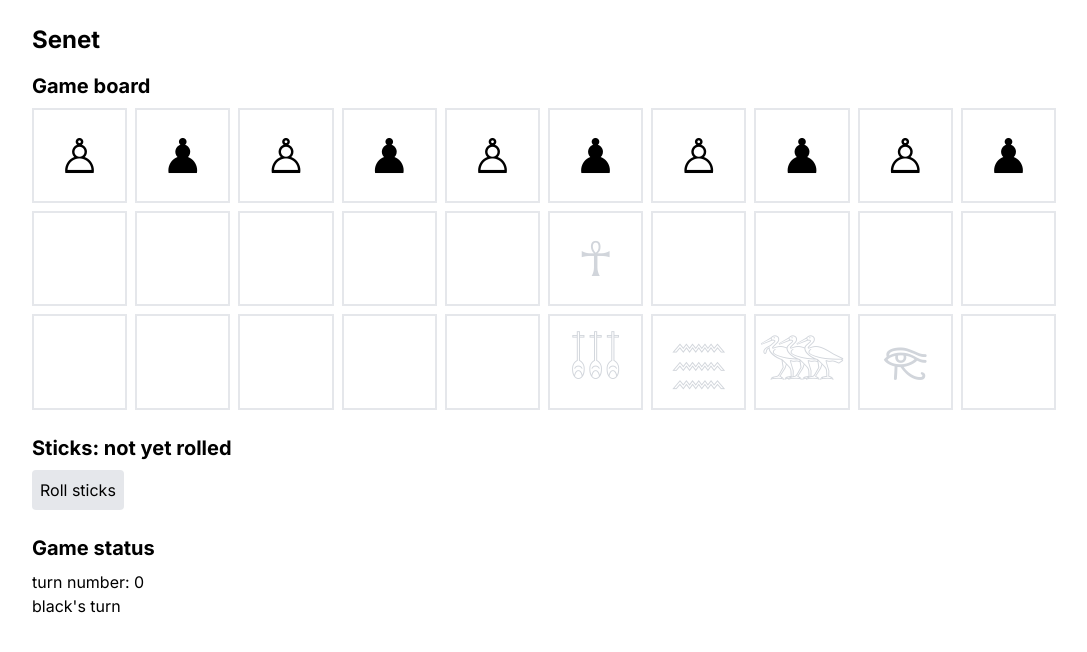
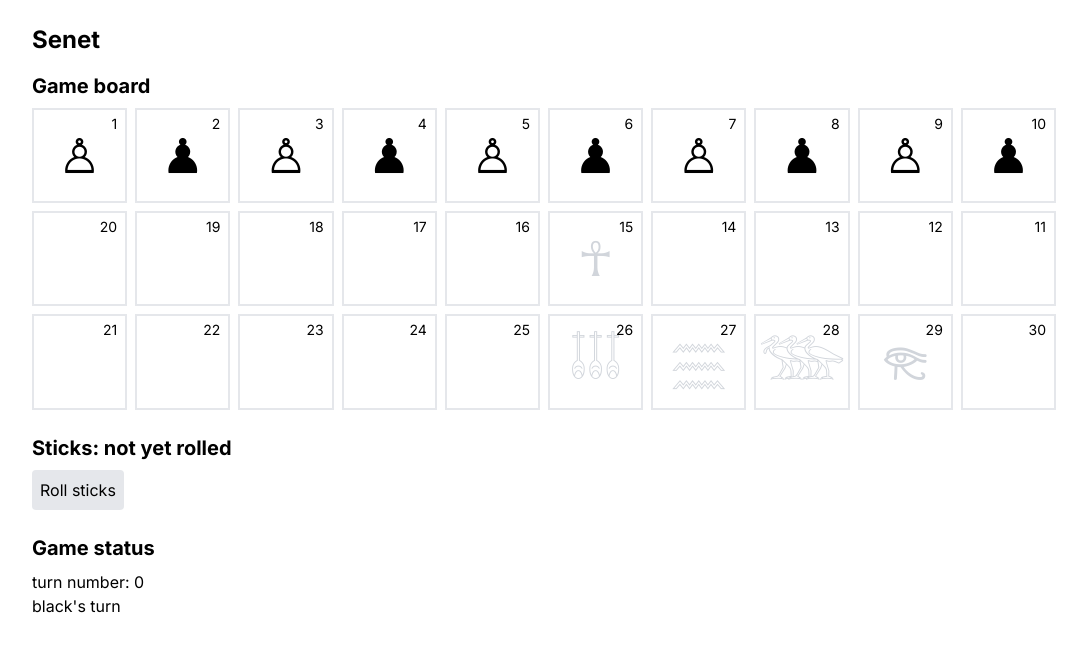
Before and after one commit to aqandrew/senet, a Next.js app: page / in a window 1280 px wide. Shown: the top 652 px of the page, without its empty margins (96-1183 px from the left). Built offline with nearby package versions, Linux system fonts and the light colour scheme.

Commit message:
feat: add space numbers

```diff
--- a/src/app/SenetGame.tsx
+++ b/src/app/SenetGame.tsx
@@ -98,7 +98,8 @@ interface SpaceProps {
 
 function Space({ item, index }: SpaceProps) {
 	return (
-		<div className="w-24 aspect-square grid place-items-center border-2 text-5xl cursor-pointer select-none">
+		<div className="w-24 aspect-square relative grid place-items-center border-2 text-5xl cursor-pointer select-none">
+			<span className="absolute top-1 right-2 text-sm">{index + 1}</span>
 			<span className="text-gray-300 row-start-1 row-span-1 col-start-1 col-span-1">
 				{index === HOUSE_OF_REBIRTH ? '☥' : null}
 				{index === SAFE_HOUSE_1 ? '𓄤𓄤𓄤' : null}
```
